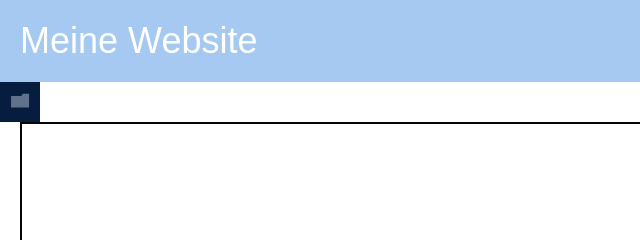
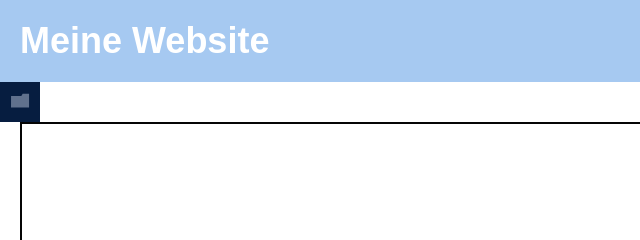
Before and after one commit to johannaschuster/BIM_Projekt, a website with bundled scripts: page index.html in a window 1280 px wide. Shown: the top 240 px of the page, 0-640 px from the left. Built offline with nearby package versions, Linux system fonts and the light colour scheme; what web-ifc-viewer would draw is missing.

Commit message:
little changes

```diff
--- a/styles.css
+++ b/styles.css
@@ -3,8 +3,7 @@
     margin: 0;
     box-sizing: border-box;
     font-family: canada-type-gibson, sans-serif;
-    font-style: normal;
-    font-weight: 100;
+    font-style:
 }
 header {
     background-color: #A6c9f1;
```
